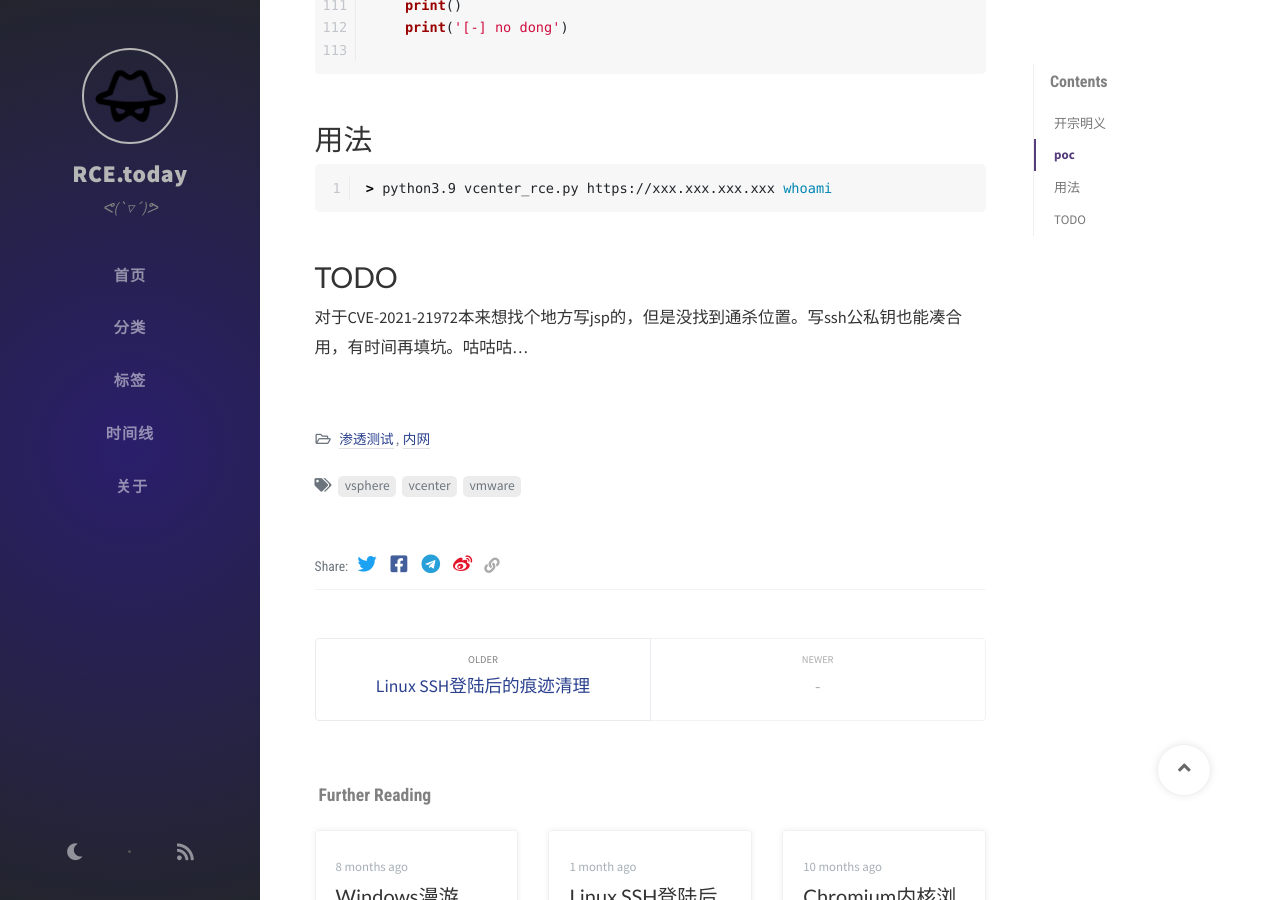
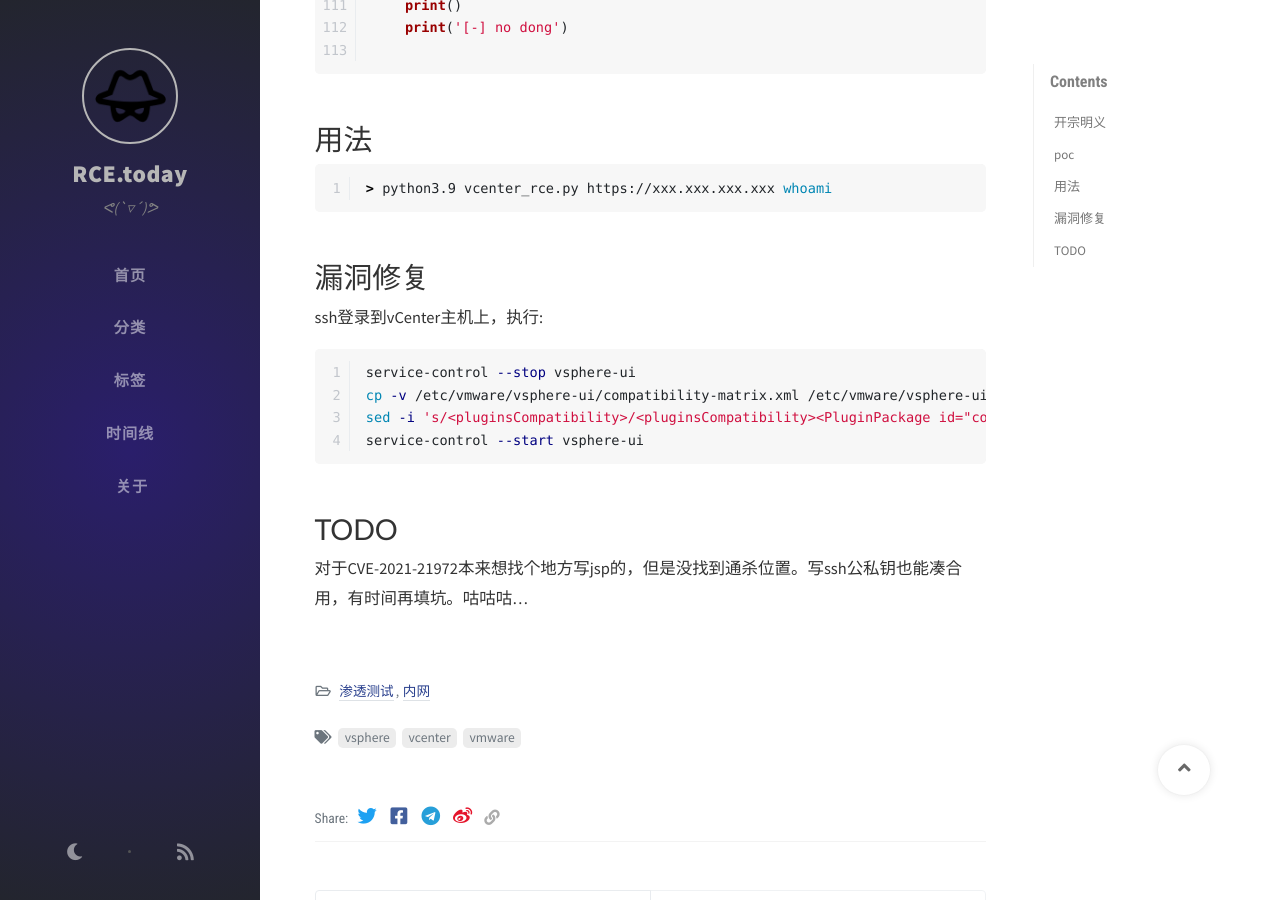
Before and after one commit to fazzzzzzz/rce.today, a Jekyll site: the page built from _posts/2021-02-24-vCenter-rce.md, in a window 1280 px wide and 900 px high, scrolled down 2861 px. Built offline with Jekyll 4.4.1, drawn with Linux system fonts in a browser that asks for light colours; nearby versions of some CDN libraries; comment, search, counter and statistics services are not loaded.

Commit message:
Update 2021-02-24-vCenter-rce.md

````diff
--- a/_posts/2021-02-24-vCenter-rce.md
+++ b/_posts/2021-02-24-vCenter-rce.md
@@ -134,6 +134,16 @@ if __name__ == '__main__':
 > python3.9 vcenter_rce.py https://xxx.xxx.xxx.xxx whoami
 ```
 
+# 漏洞修复
+
+ssh登录到vCenter主机上，执行:
+```shell
+service-control --stop vsphere-ui
+cp -v /etc/vmware/vsphere-ui/compatibility-matrix.xml /etc/vmware/vsphere-ui/compatibility-matrix.xml.backup
+sed -i 's/<pluginsCompatibility>/<pluginsCompatibility><PluginPackage id="com.vmware.vrops.install" status="incompatible"\/>/g' /etc/vmware/vsphere-ui/compatibility-matrix.xml
+service-control --start vsphere-ui
+```
+
 # TODO
 
 对于CVE-2021-21972本来想找个地方写jsp的，但是没找到通杀位置。写ssh公私钥也能凑合用，有时间再填坑。咕咕咕...
````
